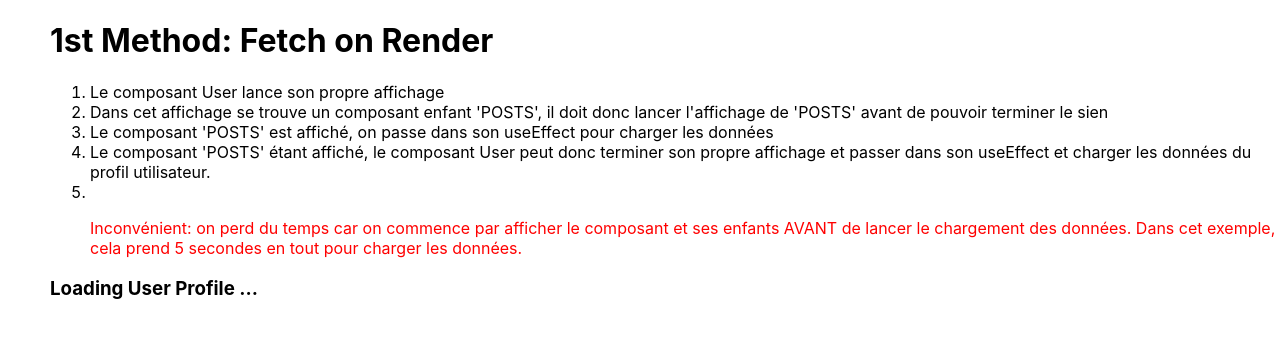
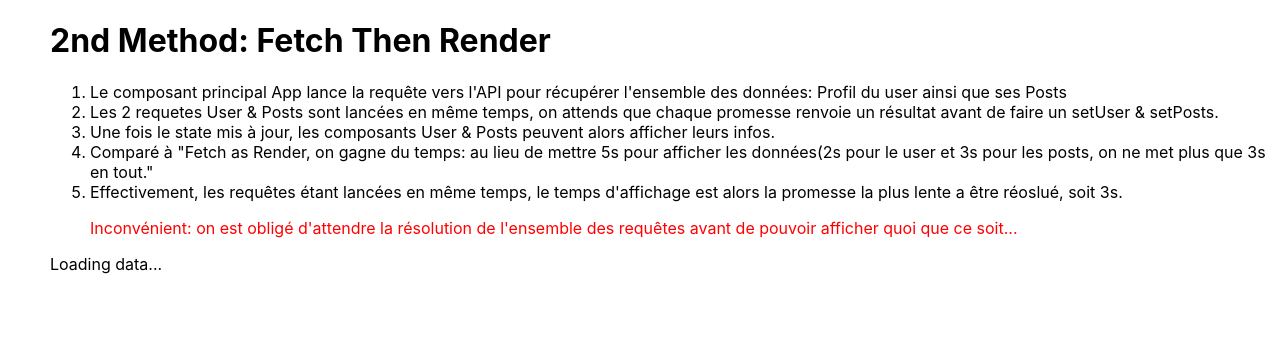
Before and after one commit to lolottetheclash/demo_suspense, a React (Create React App) app: page / in a window 1280 px wide. Shown: the top 338 px of the page. Built offline with nearby package versions, Linux system fonts and the light colour scheme; no server answers.

Commit message:
fetch then render 2

```diff
--- a/src/App.js
+++ b/src/App.js
@@ -1,36 +1,58 @@
 import './App.css';
+import { useState, useEffect } from 'react';
+
 import User from './components/User';
-import Posts from './components/Posts';
+import fetchData from './fetchData';
 
 function App() {
+  const [user, setUser] = useState(null);
+  const [posts, setPosts] = useState(null);
+
+  useEffect(() => {
+    fetchData().then(data => {
+      setUser(data.user.data);
+      setPosts(data.posts.data);
+    });
+  }, []);
+
   return (
     <div className="App">
-      <h1>1st Method: Fetch on Render</h1>
+      <h1>2nd Method: Fetch Then Render</h1>
       <ol>
-        <li>Le composant User lance son propre affichage</li>
+        <li>
+          Le composant principal App lance la requête vers l'API pour récupérer
+          l'ensemble des données: Profil du user ainsi que ses Posts
+        </li>
 
         <li>
-          Dans cet affichage se trouve un composant enfant 'POSTS', il doit donc
-          lancer l'affichage de 'POSTS' avant de pouvoir terminer le sien
+          Les 2 requetes User & Posts sont lancées en même temps, on attends que
+          chaque promesse renvoie un résultat avant de faire un setUser &
+          setPosts.
         </li>
         <li>
-          Le composant 'POSTS' est affiché, on passe dans son useEffect pour
-          charger les données
+          Une fois le state mis à jour, les composants User & Posts peuvent
+          alors afficher leurs infos.
         </li>
         <li>
-          Le composant 'POSTS' étant affiché, le composant User peut donc
-          terminer son propre affichage et passer dans son useEffect et charger
-          les données du profil utilisateur.
+          Comparé à "Fetch as Render, on gagne du temps: au lieu de mettre 5s
+          pour afficher les données(2s pour le user et 3s pour les posts, on ne
+          met plus que 3s en tout."
         </li>
-        <li></li>
+        <li>
+          Effectivement, les requêtes étant lancées en même temps, le temps
+          d'affichage est alors la promesse la plus lente a être réoslué, soit
+          3s.
+        </li>
         <p style={{ color: 'red' }}>
-          Inconvénient: on perd du temps car on commence par afficher le
-          composant et ses enfants AVANT de lancer le chargement des données.
-          Dans cet exemple, cela prend 5 secondes en tout pour charger les
-          données.
+          Inconvénient: on est obligé d'attendre la résolution de l'ensemble des
+          requêtes avant de pouvoir afficher quoi que ce soit...
         </p>
       </ol>
-      <User />
+      {user && posts ? (
+        <User user={user} posts={posts} />
+      ) : (
+        <p>Loading data...</p>
+      )}
     </div>
   );
 }
--- a/src/components/Posts.js
+++ b/src/components/Posts.js
@@ -1,32 +1,7 @@
-import { useEffect, useState } from 'react';
-import axios from 'axios';
+const Posts = data => {
+  const posts = data.posts;
 
-const initialState = [];
-
-const Posts = () => {
-  const [posts, setPosts] = useState(initialState);
-  const [loading, setLoading] = useState(false);
-
-  useEffect(() => {
-    console.log(
-      'Le composant POSTS est affiché, on lance le chargement des POSTS du user'
-    );
-    setLoading(true);
-    const timer = setTimeout(() => {
-      axios
-        .get('https://jsonplaceholder.typicode.com/users/3/posts')
-        .then(res => {
-          setPosts(res.data);
-          setLoading(false);
-          console.log('Les POSTS sont récupérées 3 secondes plus tard');
-        });
-    }, 3000);
-    return () => clearTimeout(timer);
-  }, []);
-
-  return loading ? (
-    <h3>Loading User Posts ...</h3>
-  ) : (
+  return (
     <div>
       <h3>User Posts</h3>
       <ul>
--- a/src/components/User.js
+++ b/src/components/User.js
@@ -1,41 +1,13 @@
-import { useEffect, useState } from 'react';
-import axios from 'axios';
 import Posts from './Posts';
 
-const intitialState = {
-  name: '',
-  username: '',
-  email: '',
-};
-
-const User = () => {
-  const [user, setUser] = useState(intitialState);
-  const [loading, setLoading] = useState(false);
-
-  useEffect(() => {
-    console.log(
-      'Le composant USER est affiché, on lance le chargement des infos du USER'
-    );
-    setLoading(true);
-    const timer = setTimeout(() => {
-      axios.get('https://jsonplaceholder.typicode.com/users/3').then(res => {
-        setUser(res.data);
-        setLoading(false);
-        console.log('Les infos du USER sont récupérées 2 secondes plus tard');
-      });
-    }, 2000);
-    return () => clearTimeout(timer);
-  }, []);
-
-  return loading ? (
-    <h3>Loading User Profile ...</h3>
-  ) : (
+const User = ({ user, posts }) => {
+  return (
     <div>
       <h3>User Profile</h3>
       <p>{user.name}</p>
       <p>{user.username}</p>
       <p>{user.email}</p>
-      <Posts />
+      <Posts posts={posts} />
     </div>
   );
 };
--- /dev/null
+++ b/src/fetchData.js
@@ -0,0 +1,35 @@
+import axios from 'axios';
+
+// Function to avoid code duplication in axios requests
+const axiosDelayed = (url, ms) => {
+  return new Promise((resolve, reject) => {
+    setTimeout(() => {
+      const error = false;
+      if (!error) {
+        axios.get(url).then(res => resolve(res));
+      }
+    }, ms);
+  });
+};
+
+// Axios request to get user details => returns a promise
+const fetchUser = () => {
+  return axiosDelayed('https://jsonplaceholder.typicode.com/users/3', 2000);
+};
+
+// Axios request to get user posts => returns a promise
+const fetchPosts = () => {
+  return axiosDelayed(
+    'https://jsonplaceholder.typicode.com/users/3/posts',
+    3000
+  );
+};
+
+// Main function which waits for the promises to return user & posts data
+const fetchData = () => {
+  return Promise.all([fetchUser(), fetchPosts()]).then(([user, posts]) => {
+    return { user, posts };
+  });
+};
+
+export default fetchData;
```
